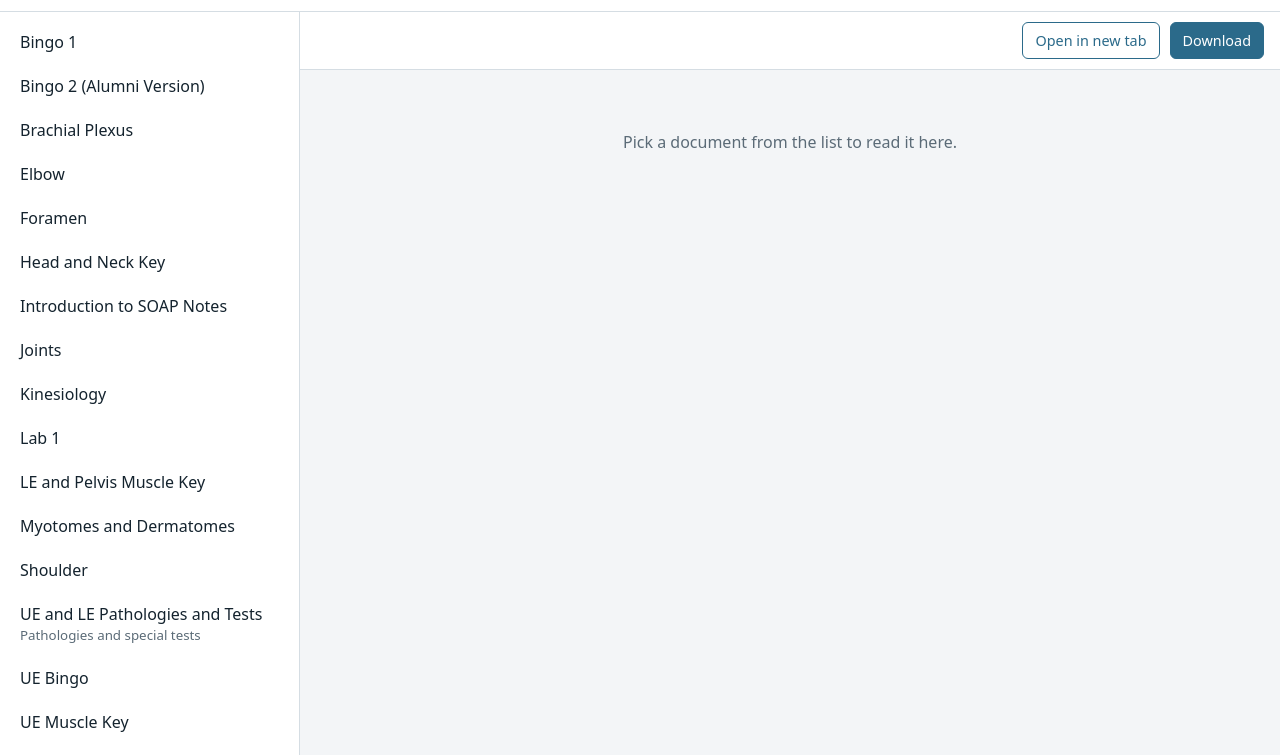
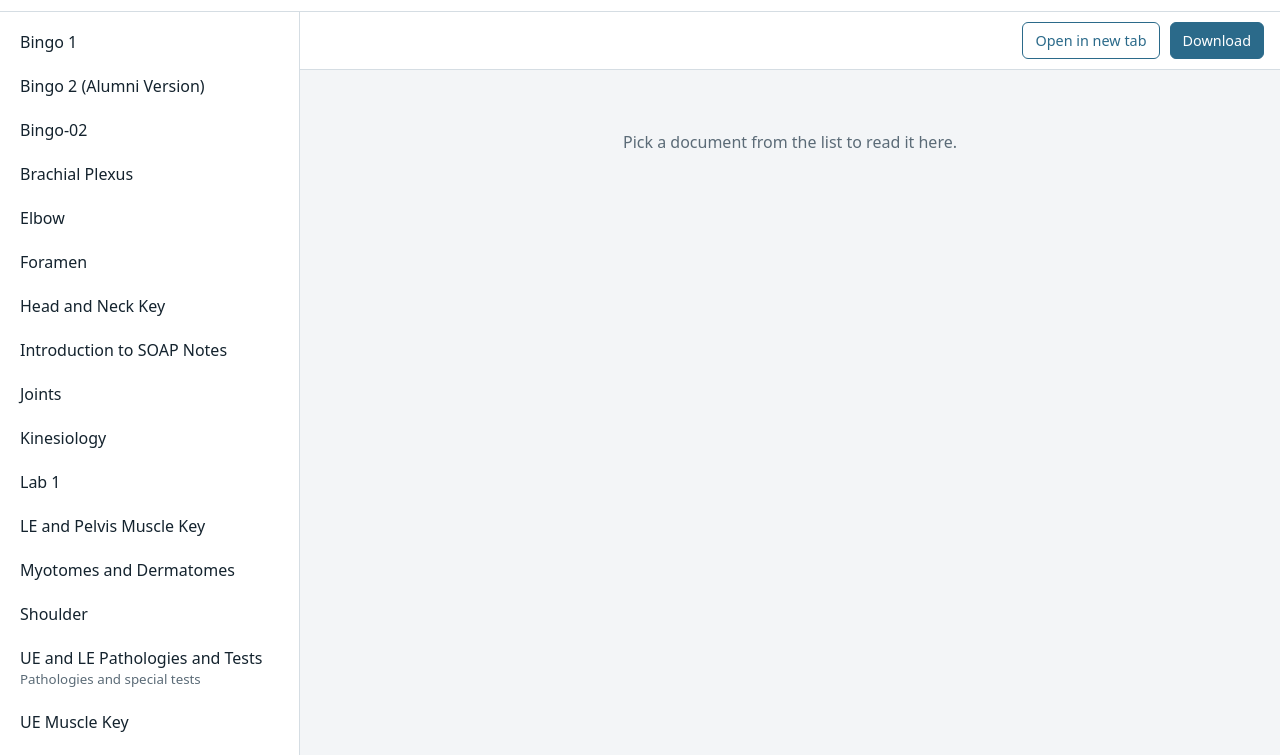
Before and after one commit to RJY-ECC/Library, a plain HTML site: page index.html in a window 1280 px wide. Shown: the part 45-800 px from the top of the page. Drawn offline with Linux system fonts and the light colour scheme.

Commit message:
Add files via upload

```diff
--- a/index.html
+++ b/index.html
@@ -83,7 +83,7 @@ const LIBRARY = [
   { title: "Elbow", file: "elbos.pdf" },
   { title: "Lab 1", file: "Lab_1_fall.pdf" },
   { title: "Myotomes and Dermatomes", file: "Myotomes_and_Dermatomes.pdf" },
-  { title: "UE Bingo", file: "bingo_UE_23.pdf" },
+  { title: "Bingo-02", file: "bingo_UE_23.pdf" },
   { title: "Foramen", file: "foramen.pdf" },
   { title: "Brachial Plexus", file: "Brachial_Plexus.pdf" },
   { title: "Introduction to SOAP Notes", file: "Intro_to_SOAP_Notes.pdf" },
```
